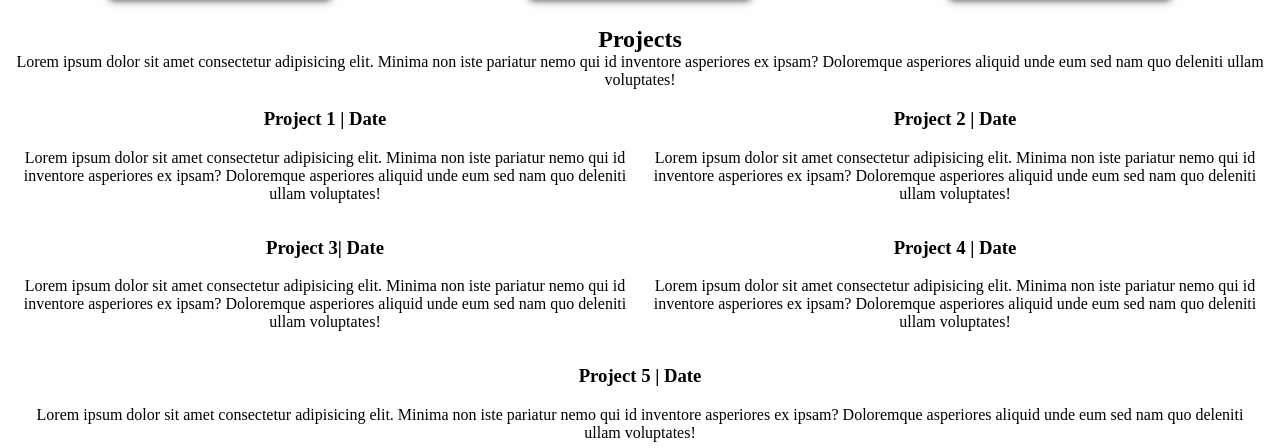
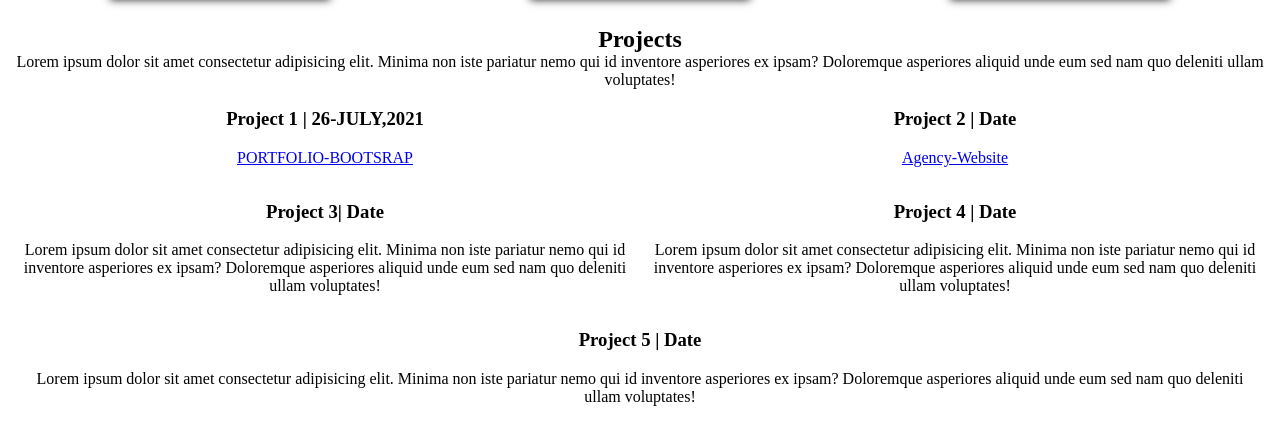
Before and after one commit to saifkabeer/PORTFOLIO, a plain HTML site: page index.html in a window 1280 px wide. Shown: the part 1044-1492 px from the top of the page. Drawn offline with Linux system fonts and the light colour scheme.

Commit message:
Update index.html

```diff
--- a/index.html
+++ b/index.html
@@ -53,21 +53,13 @@
                                   </p>
                                   <div class="projects">
                                       <div class="project">
-                                          <h3>Project 1 | Date</h3>
-                                          <p>
-                                            Lorem ipsum dolor sit amet consectetur adipisicing elit.
-                                            Minima non iste pariatur nemo qui id inventore asperiores ex ipsam?
-                                             Doloremque asperiores aliquid unde eum sed nam quo deleniti ullam voluptates!
-                                          </p>
+                                          <h3>Project 1 | 26-JULY,2021</h3>
+                                          <a href="https://vigorous-archimedes-135559.netlify.app/">PORTFOLIO-BOOTSRAP</a>
                                     </div>
 
                                      <div class="project">
                                         <h3>Project 2 | Date</h3>
-                                        <p>
-                                            Lorem ipsum dolor sit amet consectetur adipisicing elit.
-                                            Minima non iste pariatur nemo qui id inventore asperiores ex ipsam?
-                                             Doloremque asperiores aliquid unde eum sed nam quo deleniti ullam voluptates!
-                                        </p>
+                                       <a href="https://vigorous-archimedes-135559.netlify.app/">Agency-Website</a>
                                     </div>
                                     <div class="project">
                                         <h3>Project 3| Date</h3>
```
